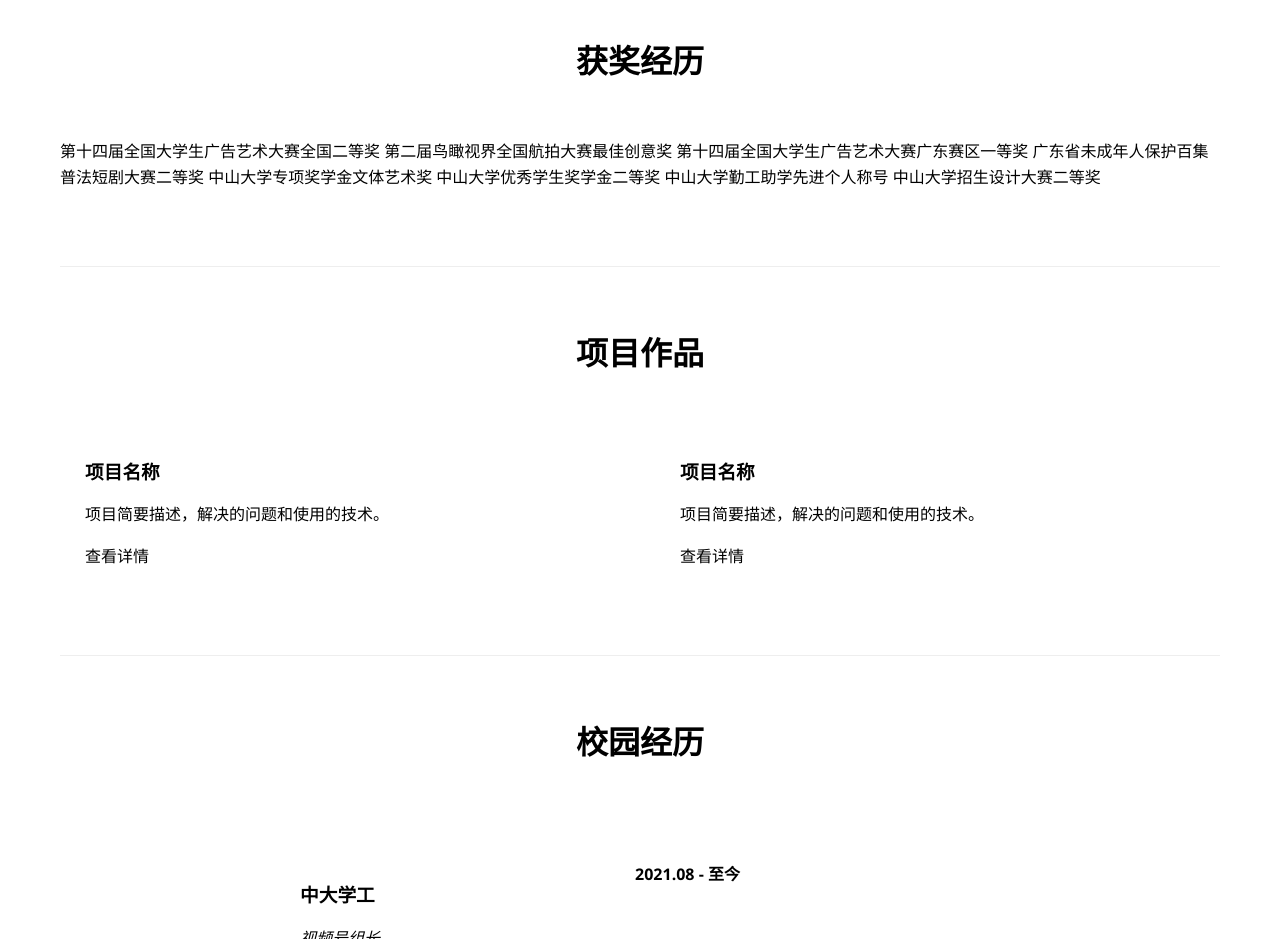
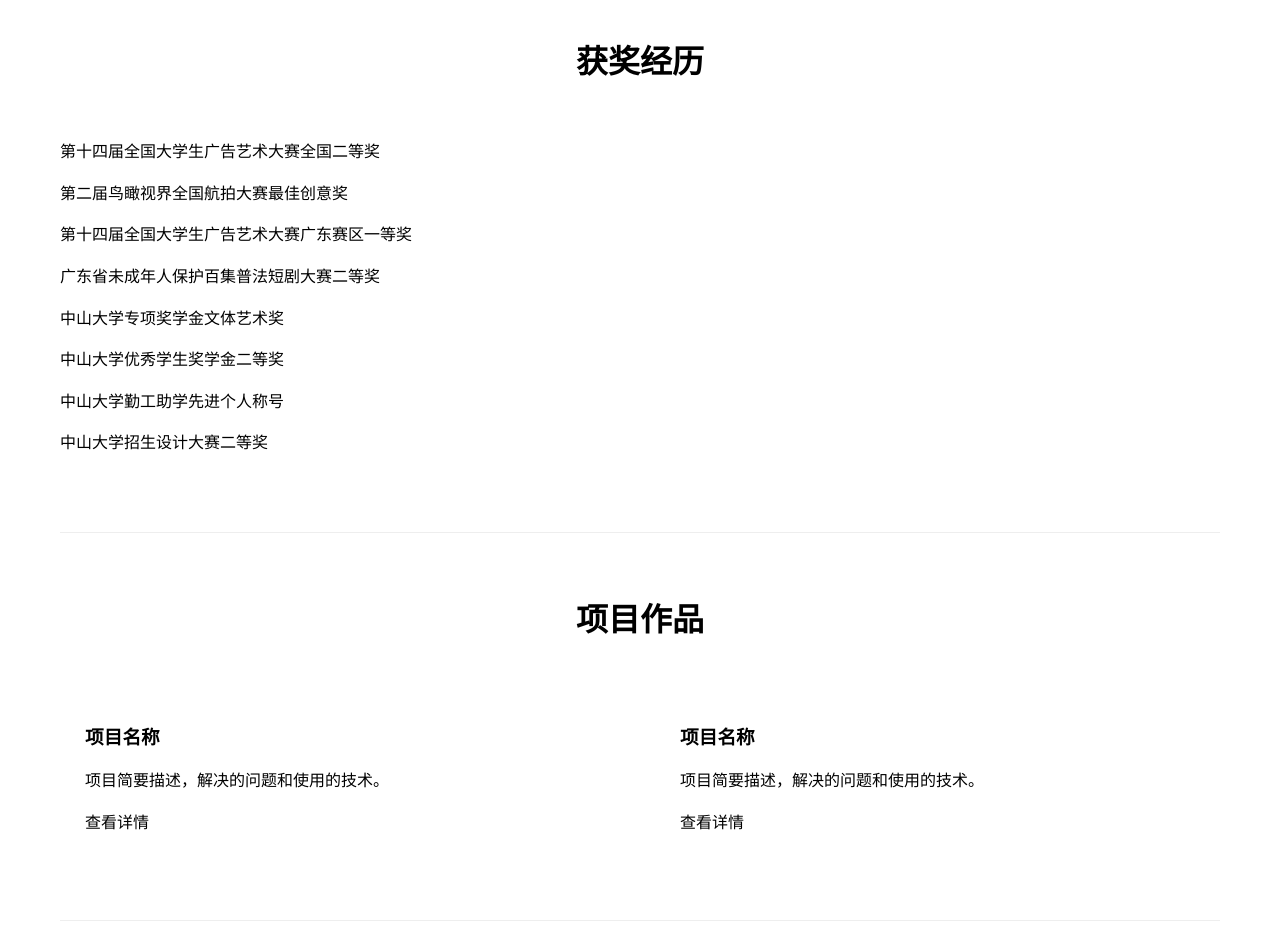
Before and after one commit to Liu-Keyi/Liu-Keyi.github.io, a plain HTML site: page index.html in a window 1280 px wide. Shown: the part 1300-2239 px from the top of the page. Drawn offline with Linux system fonts and the light colour scheme.

Commit message:
Update index.html

```diff
--- a/index.html
+++ b/index.html
@@ -54,15 +54,14 @@
 
         <section class="award">
             <h2>获奖经历</h2>
-            <p>第十四届全国大学生广告艺术大赛全国二等奖
-                第二届鸟瞰视界全国航拍大赛最佳创意奖
-                第十四届全国大学生广告艺术大赛广东赛区一等奖
-                广东省未成年人保护百集普法短剧大赛二等奖
-                中山大学专项奖学金文体艺术奖
-                中山大学优秀学生奖学金二等奖
-                中山大学勤工助学先进个人称号
-                中山大学招生设计大赛二等奖
-            </p >
+            <p>第十四届全国大学生广告艺术大赛全国二等奖</p >
+            <p>第二届鸟瞰视界全国航拍大赛最佳创意奖</p >
+            <p>第十四届全国大学生广告艺术大赛广东赛区一等奖</p >
+            <p>广东省未成年人保护百集普法短剧大赛二等奖</p >
+            <p>中山大学专项奖学金文体艺术奖</p >
+            <p>中山大学优秀学生奖学金二等奖</p >
+            <p>中山大学勤工助学先进个人称号</p >
+            <p>中山大学招生设计大赛二等奖</p >
         </section>
 
         <section class="projects">
```
